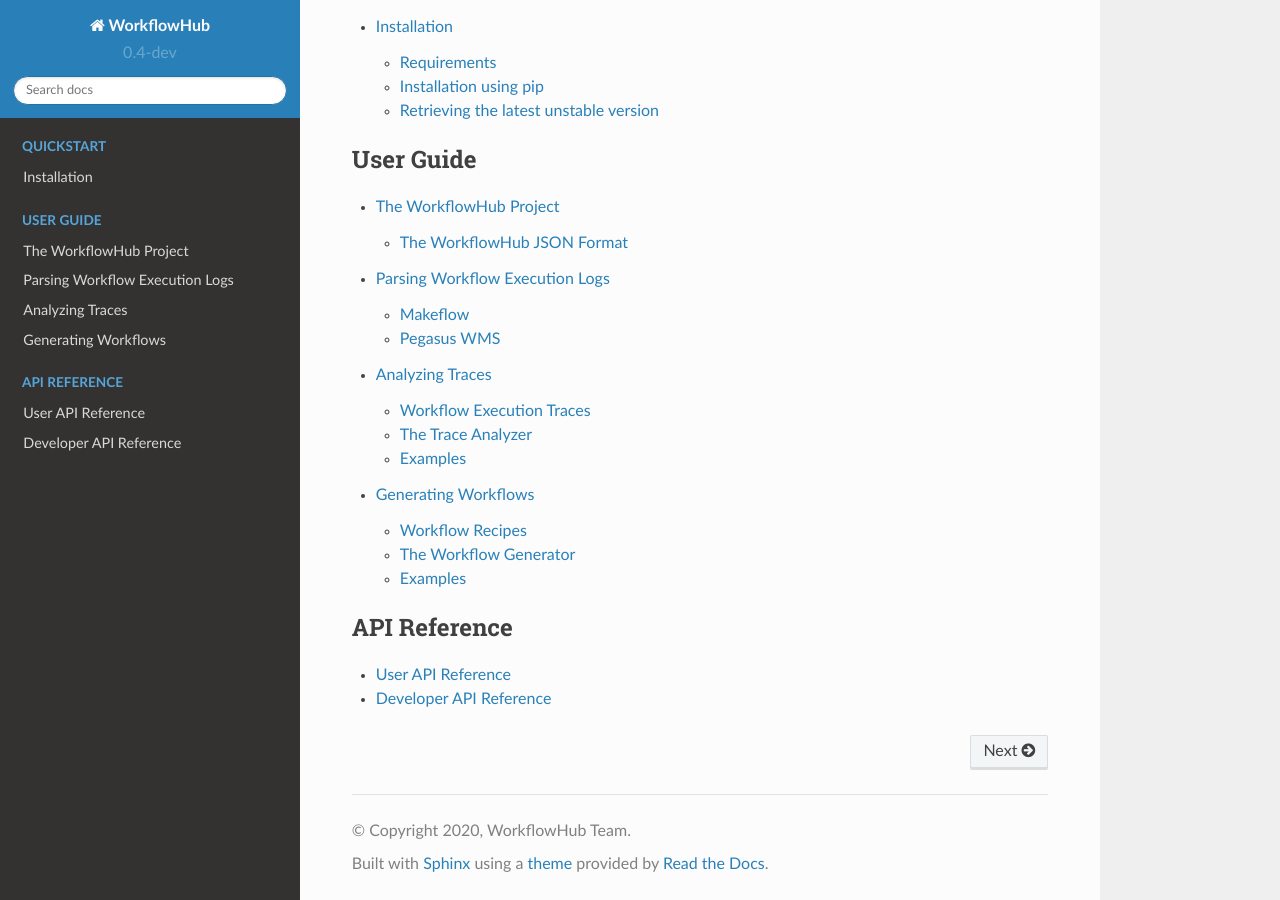
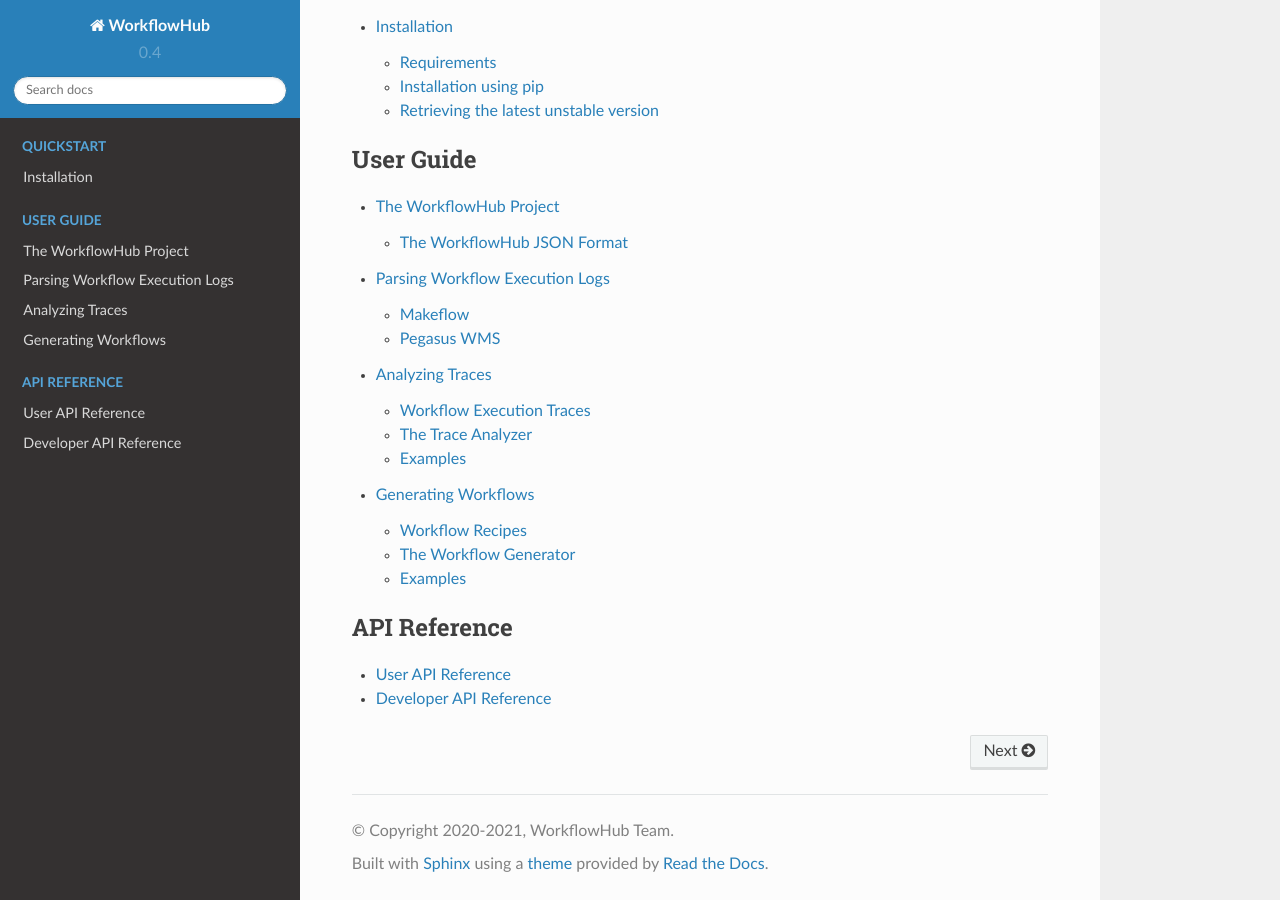
Before and after one commit to wfcommons/WfCommons, a Sphinx documentation site: the page built from docs/source/index.rst, in a window 1280 px wide and 900 px high, scrolled down 924 px. Built offline with Sphinx 7.4.7 and the Read the Docs theme 2.0.0, drawn with Linux system fonts in a browser that asks for light colours.

Commit message:
preparing for release 0.4

```diff
--- a/docs/source/conf.py
+++ b/docs/source/conf.py
@@ -24,7 +24,7 @@ sys.setrecursionlimit(1500)
 # -- Project information -----------------------------------------------------
 
 project = 'WorkflowHub'
-copyright = '2020, WorkflowHub Team'
+copyright = '2020-2021, WorkflowHub Team'
 author = 'WorkflowHub Team'
 
 # The short X.Y version
--- a/workflowhub/version.py
+++ b/workflowhub/version.py
@@ -1,11 +1,11 @@
 #!/usr/bin/env python
 # -*- coding: utf-8 -*-
 #
-# Copyright (c) 2020 The WorkflowHub Team.
+# Copyright (c) 2020-2021 The WorkflowHub Team.
 #
 # This program is free software: you can redistribute it and/or modify
 # it under the terms of the GNU General Public License as published by
 # the Free Software Foundation, either version 3 of the License, or
 # (at your option) any later version.
 
-__version__ = "0.4-dev"
+__version__ = "0.4"
```
